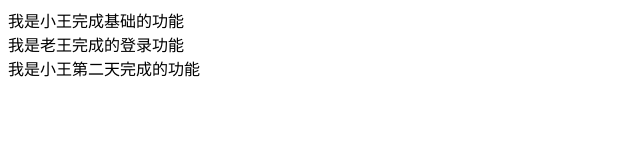
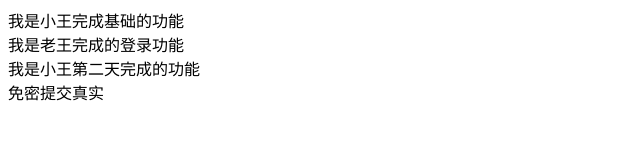
Before and after one commit to 18217085080/myfist, a plain HTML site: page index.html in a window 1280 px wide. Shown: the whole page, without its empty margins (0-640 px from the left). Drawn offline with Linux system fonts and the light colour scheme.

Commit message:
免密提交

```diff
--- a/index.html
+++ b/index.html
@@ -8,6 +8,7 @@
  <div>我是小王完成基础的功能</div>
 <div>我是老王完成的登录功能</div>
  <div>我是小王第二天完成的功能</div>
+<div>免密提交真实</div>
 
 </body>
 </html>
```
